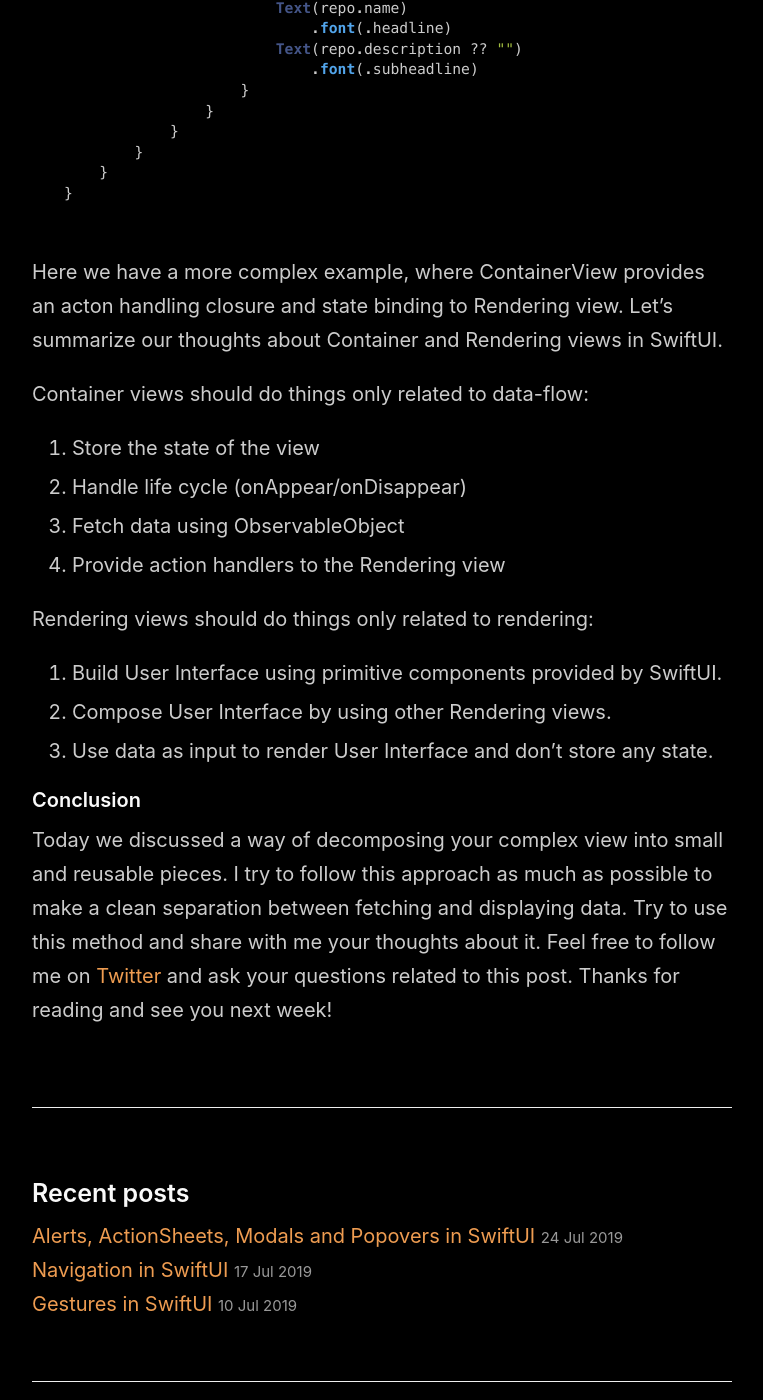
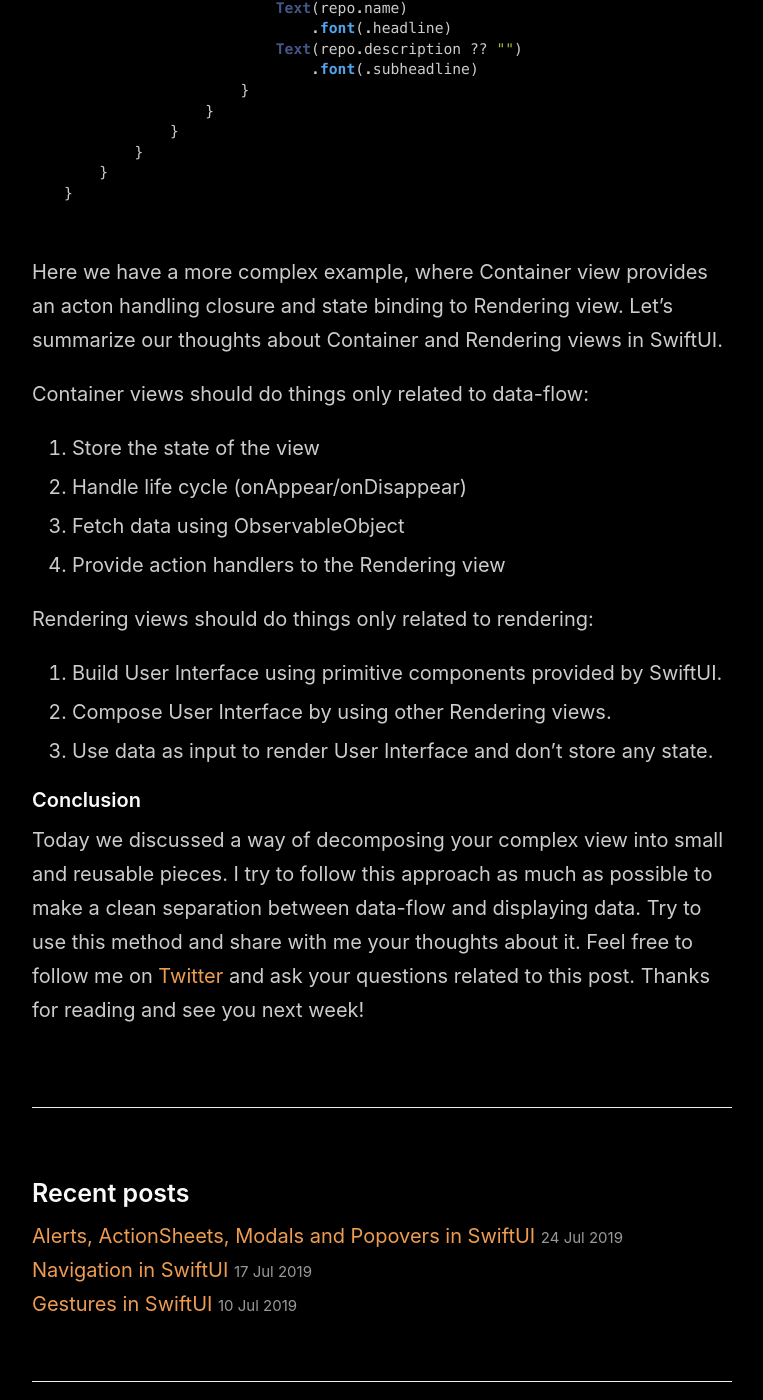
Before and after one commit to mecid/mecid.github.io, a Jekyll site: the page built from _posts/2019-07-31-introducing-container-views-in-swiftui.md, in a window 1280 px wide and 1400 px high, scrolled down 3524 px. Shown: the whole window, without its empty margins (258-1021 px from the left). Built offline with Jekyll 4.4.1, drawn with Linux system fonts in a browser that asks for light colours; some of the changed text lies outside the part shown.

Commit message:
Update 2019-07-31-introducing-container-views-in-swiftui.md

````diff
--- a/_posts/2019-07-31-introducing-container-views-in-swiftui.md
+++ b/_posts/2019-07-31-introducing-container-views-in-swiftui.md
@@ -89,7 +89,7 @@
 }
 ```
 
-In the example above, we have a FavoritesContainerView which handles the data fetching and passes repos array to ReposView. By doing this, we have a clear separation between our Data-Flow and Data-Rendering. Let's take a look at a more complicated example.
+In the example above, we have a FavoritesContainerView which handles the data fetching and passes repos array to ReposView. By doing this, we have a clear separation between our data-flow and data rendering. Let's take a look at a more complicated example.
 
 ```swift
 import SwiftUI
@@ -132,7 +132,7 @@
 }
 ```
 
-Here we have a more complex example, where ContainerView provides an acton handling closure and state binding to Rendering view. Let's summarize our thoughts about Container and Rendering views in SwiftUI.
+Here we have a more complex example, where Container view provides an acton handling closure and state binding to Rendering view. Let's summarize our thoughts about Container and Rendering views in SwiftUI.
 
 Container views should do things only related to data-flow:
 1. Store the state of the view
@@ -146,4 +146,4 @@
 3. Use data as input to render User Interface and don't store any state.
 
 #### Conclusion
-Today we discussed a way of decomposing your complex view into small and reusable pieces. I try to follow this approach as much as possible to make a clean separation between fetching and displaying data. Try to use this method and share with me your thoughts about it.  Feel free to follow me on [Twitter](https://twitter.com/mecid) and ask your questions related to this post. Thanks for reading and see you next week!
+Today we discussed a way of decomposing your complex view into small and reusable pieces. I try to follow this approach as much as possible to make a clean separation between data-flow and displaying data. Try to use this method and share with me your thoughts about it.  Feel free to follow me on [Twitter](https://twitter.com/mecid) and ask your questions related to this post. Thanks for reading and see you next week!
````
Also changed, not shown: other parts of _posts/2019-07-31-introducing-container-views-in-swiftui.md (+1 -1 lines).
